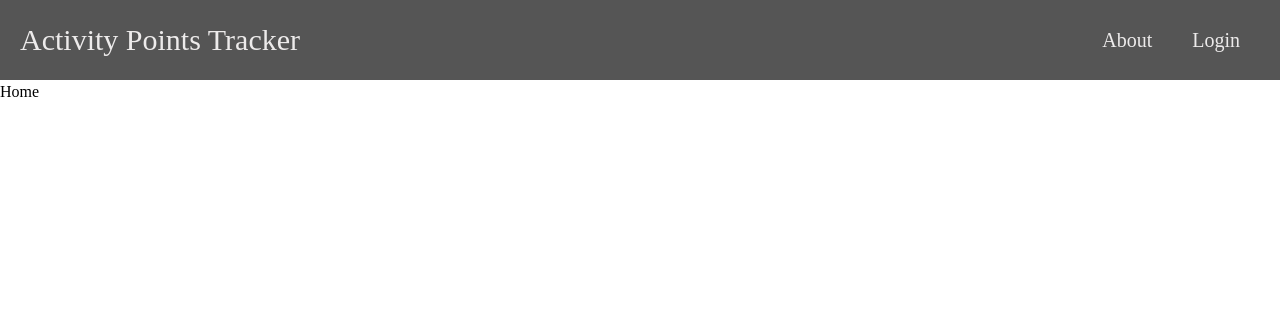
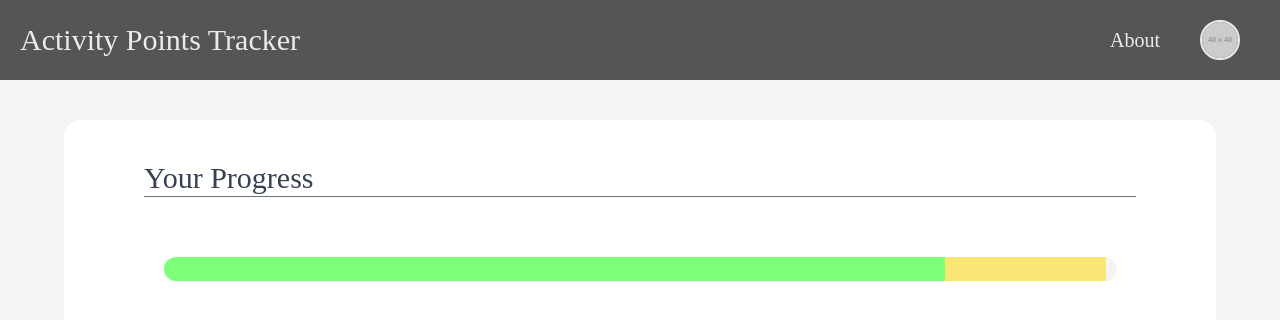
Before and after one commit to abishekraom/activity-points-management, a React (Vite) app in the folder frontend/: page / in a window 1280 px wide. Shown: the top 320 px of the page. Built offline with nearby package versions, Linux system fonts and the light colour scheme; a web font is replaced by a local one.

Commit message:
Added Student Home page
-Added a ProgressBar component that displays confirmed, pending and remaining points
-Note that for frontend design, certain lines have been modified in NavigationBar to enable development without login

```diff
--- a/frontend/components/NavigationBar.jsx
+++ b/frontend/components/NavigationBar.jsx
@@ -1,10 +1,25 @@
 import React from 'react';
+import { useState, useRef, useEffect } from 'react';
 import { useNavigate } from 'react-router-dom';
 import { getData } from '../context/userContext.jsx';
+import axios from 'axios';
 
 function NavigationBar() {
   const navigate = useNavigate();
-  const { user, setUser } = getData();
+
+// Comment the below line while designing frontend
+  //const { user, setUser } = getData();
+
+// Uncomment the below section while working on frontend
+
+  const [user, setUser] = useState({
+  name: "Alex (Mock)",
+  profilePic: "https://via.placeholder.com/40",
+  email: "test@example.com"
+  });
+
+  const [dropdownOpen, setDropdownOpen] = useState(false);
+  const dropdownRef = useRef(null);
 
   return (
     <div className="h-20 bg-[#555555] text-[#edebeb] flex sticky top-0 z-10 justify-between px-5">
@@ -25,6 +40,7 @@ function NavigationBar() {
         >About</button>
 
         {
+          // Replace 'user' with 'true' while designing the frontend.
           user ? (
             <button
               className="px-5 text-xl hover:bg-[#474747] transition duration-300 flex items-center"
--- /dev/null
+++ b/frontend/components/ProgressBar.jsx
@@ -0,0 +1,54 @@
+import React from "react";
+
+function ProgressBar ({ confirmed = 0, pending = 0, total = 100 }) {
+
+    const confirmedWidth = (confirmed / total) * 100;
+    const pendingWidth = (pending / total) * 100;
+    const remainingWidth = ((total - pending - confirmed) / total) * 100
+
+    return (
+    <div className='w-full mx-auto p-4'>
+        <div className="h-16 flex items-center bg-white px-1 relative">
+
+        <div
+          style={{ width: `${confirmedWidth}%` }}
+          className="group/segment relative h-6 bg-[#7dff7a] hover:h-7 hover:bg-[#3cfb39] hover:shadow-md rounded-l-full transition-all duration-300 ease-in-out cursor-pointer flex items-center justify-center"
+        >
+          <div className="absolute bottom-full mb-3 hidden group-hover/segment:flex flex-col items-center">
+            <span className="bg-gray-100 text-gray-700 text-lg py-1.5 px-3 rounded shadow-lg">
+              Confirmed: {confirmed}
+            </span>
+            <div className="w-4 h-4 bg-gray-100 rotate-45 -mt-2 shadow-lg"></div>
+          </div>
+        </div>
+
+        <div
+          style={{ width: `${pendingWidth}%` }}
+          className="group/segment relative h-6 bg-[#fae675] hover:h-7 hover:bg-[#fad91f] transition-all duration-300 ease-in-out cursor-pointer flex items-center justify-center"
+        >
+          <div className="absolute bottom-full mb-3 hidden group-hover/segment:flex flex-col items-center">
+            <span className="bg-gray-100 text-gray-700 text-lg py-1.5 px-3 rounded shadow-lg">
+              Pending: {pending}
+            </span>
+            <div className="w-4 h-4 bg-gray-100 rotate-45 -mt-2 shadow-lg"></div>
+          </div>
+        </div>
+
+        <div
+          style={{ width: `${remainingWidth}%` }}
+          className="group/segment relative h-6 bg-gray-100 hover:h-7 hover:bg-gray-200 transition-all rounded-r-full duration-300 ease-in-out cursor-pointer flex items-center justify-center"
+        >
+          <div className="absolute bottom-full mb-3 hidden group-hover/segment:flex flex-col items-center">
+            <span className="bg-gray-100 text-gray-700 text-lg py-1.5 px-3 rounded shadow-lg">
+              Still need to earn: {total - pending - confirmed}
+            </span>
+            <div className="w-4 h-4 bg-gray-100 rotate-45 -mt-2 shadow-lg"></div>
+          </div>
+        </div>
+
+      </div>
+    </div>
+    );
+};
+
+export default ProgressBar;
--- a/frontend/pages/Home.jsx
+++ /dev/null
@@ -1,11 +0,0 @@
-import React from 'react'
-
-function Home() {
-  return (
-    <div>
-      Home
-    </div>
-  )
-}
-
-export default Home;
--- /dev/null
+++ b/frontend/pages/StudentHome.jsx
@@ -0,0 +1,18 @@
+import React from 'react'
+import ProgressBar from '../components/ProgressBar';
+
+function StudentHome() {
+  return (
+    <div className='bg-gray-100 min-h-[calc(100vh-5rem)] py-10'>
+      <div className='bg-white rounded-2xl max-w-6xl mx-auto px-20 py-10'>
+        <h1 className='text-3xl text-gray-700'>Your Progress</h1>
+        <hr className='border-gray-500'></hr>
+        <div className='my-6'>
+          <ProgressBar confirmed={82} pending={17} />
+        </div>
+      </div>
+    </div>
+  )
+}
+
+export default StudentHome;
--- a/frontend/src/App.jsx
+++ b/frontend/src/App.jsx
@@ -1,6 +1,6 @@
 import { Routes, Route, Navigate } from "react-router-dom";
 import NavigationBar from "../components/NavigationBar.jsx"
-import Home from "../pages/Home.jsx";
+import StudentHome from "../pages/StudentHome.jsx";
 import About from "../pages/About.jsx";
 import Login from "../pages/Login.jsx";
 import AuthSuccess from "../pages/AuthSuccess.jsx";
@@ -10,7 +10,7 @@ function App() {
     <>
       <NavigationBar />
       <Routes>
-        <Route path="/" element={<Home />} />
+        <Route path="/" element={<StudentHome />} />
         <Route path="/about" element={<About />} />
         <Route path="/login" element={<Login />} />
         <Route path="/auth-success" element={<AuthSuccess />} />
```
Also changed, not shown: 1 other file (tests, documents, lock files or other folders).
